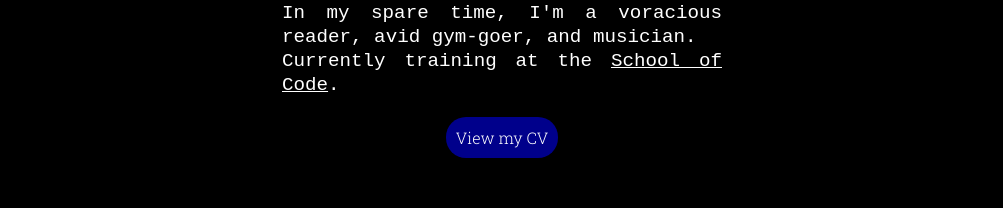
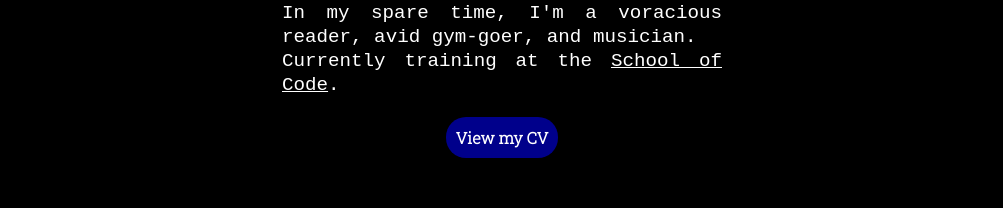
Before and after one commit to Antonio-Riccelli/portfolio, a React (Create React App) app: page / in a window 1280 px wide. Shown: the part 966-1174 px from the top of the page, without its empty margins (138-1141 px from the left). Built offline with nearby package versions, Linux system fonts and the light colour scheme; a web font is replaced by a local one.

Commit message:
Font weight bold for cv button

```diff
--- a/src/Components/AboutSection/index.module.css
+++ b/src/Components/AboutSection/index.module.css
@@ -11,6 +11,7 @@
 .inBrackets {
     font-size: 1.2rem;
     font-style: italic;
+
 }
 
 .school-of-code:hover {
@@ -70,6 +71,8 @@
     padding: 10px;
     border-radius: 20px;
     text-decoration: none;
+    font-family: 'Roboto Slab', serif;
+    font-weight: bold;
 }
 
 .cvButton:hover {
```
